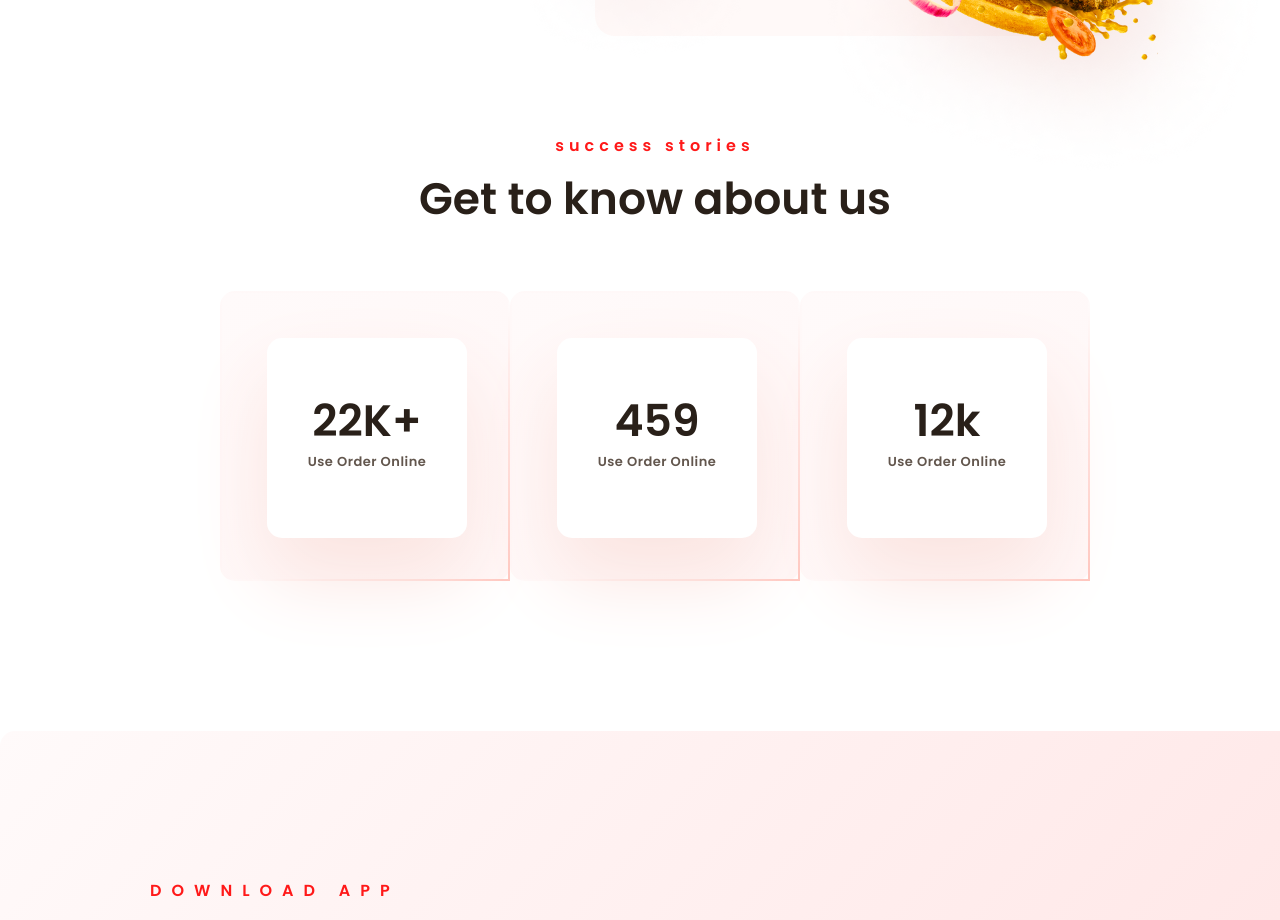
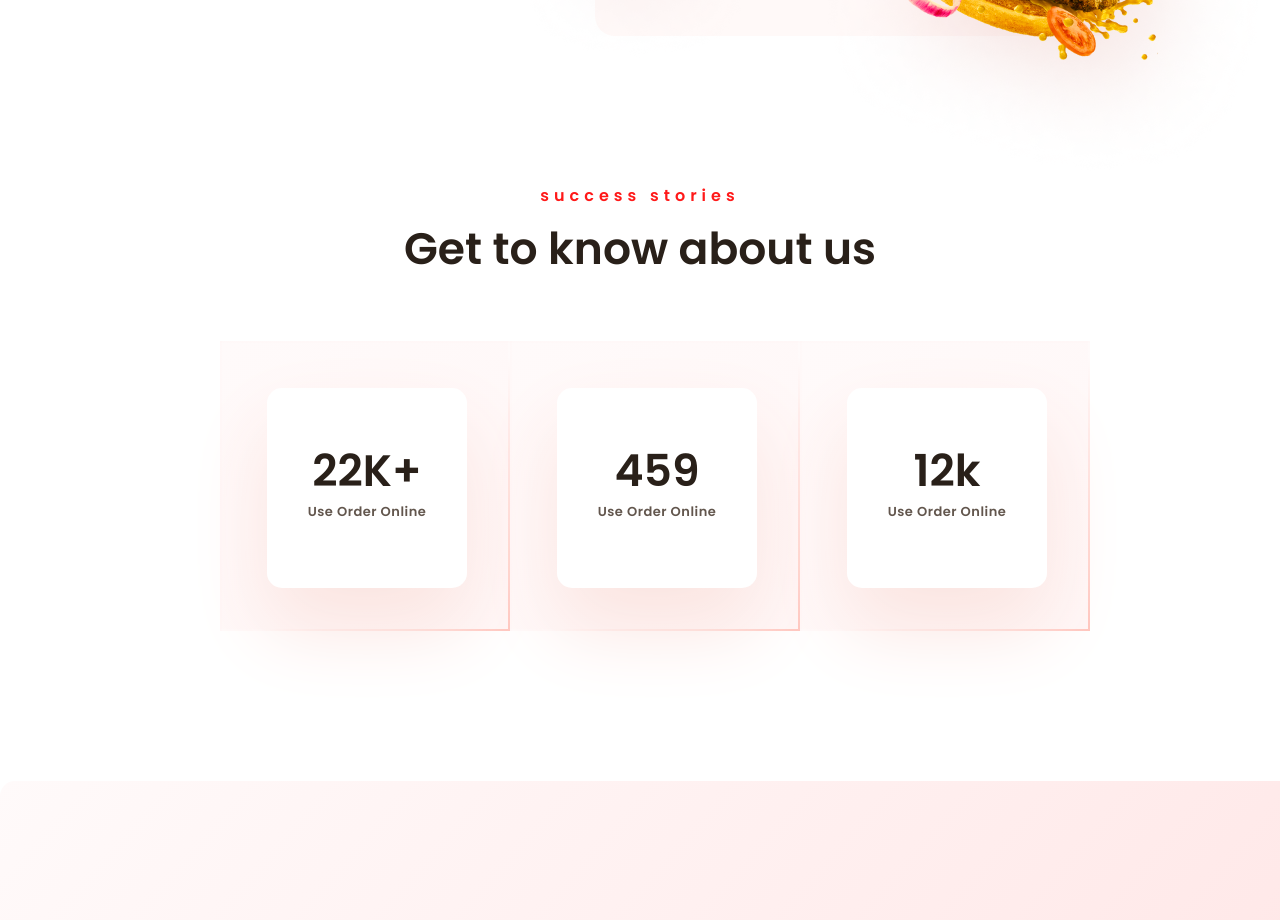
Before and after one commit to Marcus20119/lp_food-delivery, a React (Create React App) app: page / in a window 1280 px wide. Shown: the part 1220-2140 px from the top of the page. Built offline with nearby package versions, Linux system fonts and the light colour scheme.

Commit message:
update fram5

```diff
--- a/src/components/Frame5/index.jsx
+++ b/src/components/Frame5/index.jsx
@@ -1,6 +1,5 @@
 import styled from 'styled-components';
 const StyledFrame5  = styled.div`
-  display: grid ;
   margin : 0 220px;
   margin-bottom:150px;
   p{
@@ -10,6 +9,7 @@ const StyledFrame5  = styled.div`
     line-height: 20px;
     text-align: center;
     letter-spacing: 5px;
+    margin-top: 150px;
   }
   h1{
     color: #292019;
@@ -27,7 +27,6 @@ const StyledFrame5  = styled.div`
       width: 290px;
       height: 290px;
       background-image: linear-gradient(131.83deg, #FFFAFA 0%, #FFF7F7 99.21%);
-      border-radius: 15px;
       border: 2px solid ;
       border-image-slice: 0.5;
       border-image-source: linear-gradient(312.25deg, #FFC4BC 0%, rgba(255, 255, 255, 0) 45.19%);
```
